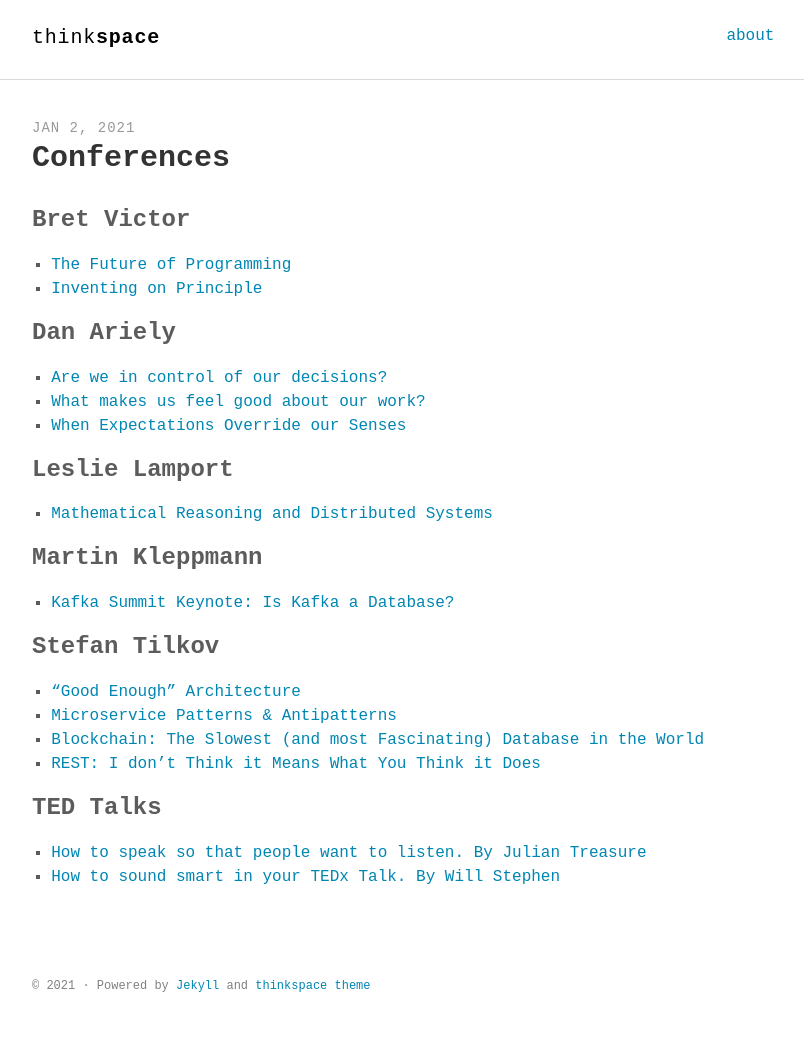
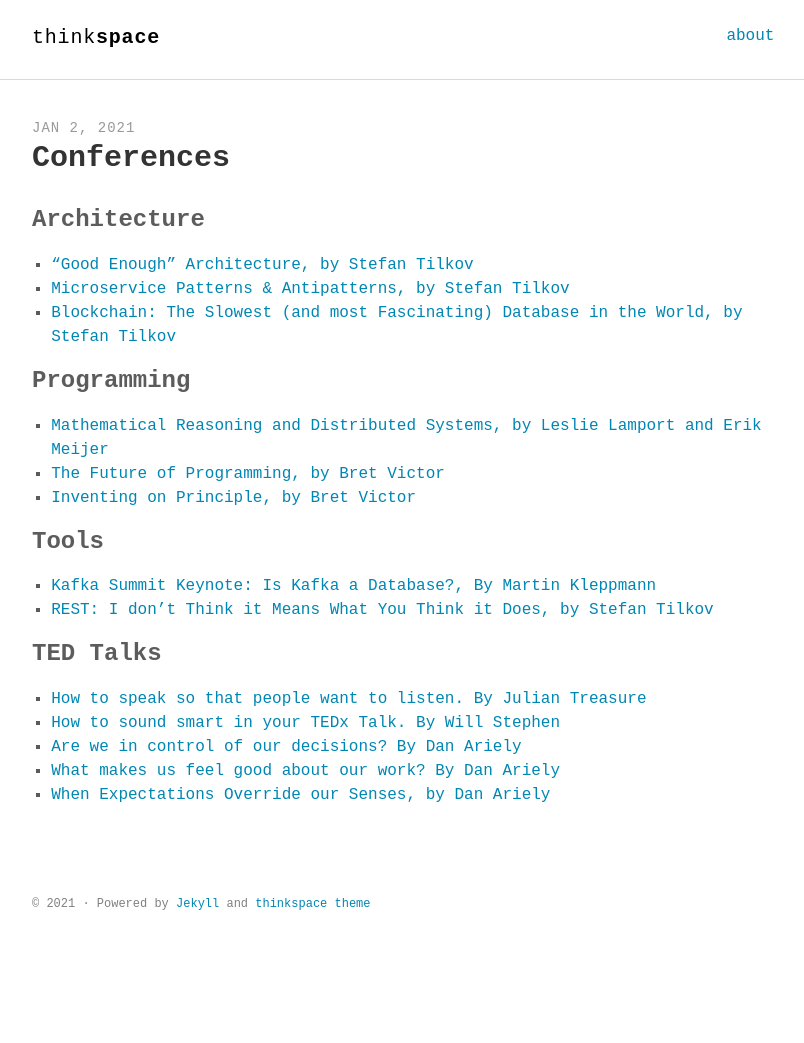
Before and after one commit to km3ll/km3ll.github.io, a Jekyll site: the page built from _posts/2021-01-02-conferences.md, in a window 1280 px wide. Shown: the whole page, without its empty margins (232-1036 px from the left). Built offline with Jekyll 4.4.1, drawn with Linux system fonts in a browser that asks for light colours; some web fonts are replaced; after the commit the page ends 961 px from its top, so only the background shows below that.

Commit message:
Classify posts into categories

```diff
--- a/_posts/2021-01-02-conferences.md
+++ b/_posts/2021-01-02-conferences.md
@@ -6,33 +6,27 @@
 keywords: "reference"
 ---
 
-### Bret Victor
+### Architecture
 
-- [The Future of Programming](https://www.youtube.com/watch?v=8pTEmbeENF4)
-- [Inventing on Principle](https://www.youtube.com/watch?v=PUv66718DII&list=LL&index=7)
+- ["Good Enough" Architecture, by Stefan Tilkov](https://www.youtube.com/watch?v=PzEox3szeRc&list=LL&index=9)
+- [Microservice Patterns & Antipatterns, by Stefan Tilkov](https://www.youtube.com/watch?v=RsyOkifmamI)
+- [Blockchain: The Slowest (and most Fascinating) Database in the World, by Stefan Tilkov](https://www.youtube.com/watch?v=li3rfBAP_fE&list=LL&index=29)
 
-### Dan Ariely
+### Programming
 
-- [Are we in control of our decisions?](https://www.youtube.com/watch?v=9X68dm92HVI)
-- [What makes us feel good about our work?](https://www.youtube.com/watch?v=5aH2Ppjpcho)
-- [When Expectations Override our Senses](https://www.youtube.com/watch?v=JTTBruF21Fk)
+- [Mathematical Reasoning and Distributed Systems, by Leslie Lamport and Erik Meijer](https://channel9.msdn.com/shows/Going+Deep/E2E-Erik-Meijer-and-Leslie-Lamport-Mathematical-Reasoning-and-Distributed-Systems/)
+- [The Future of Programming, by Bret Victor](https://www.youtube.com/watch?v=8pTEmbeENF4)
+- [Inventing on Principle, by Bret Victor](https://www.youtube.com/watch?v=PUv66718DII&list=LL&index=7)
 
-### Leslie Lamport
+### Tools
 
-- [Mathematical Reasoning and Distributed Systems](https://channel9.msdn.com/shows/Going+Deep/E2E-Erik-Meijer-and-Leslie-Lamport-Mathematical-Reasoning-and-Distributed-Systems/)
-
-### Martin Kleppmann
-
-- [Kafka Summit Keynote: Is Kafka a Database?](https://www.youtube.com/watch?v=v2RJQELoM6Y)
-
-### Stefan Tilkov
-
-- ["Good Enough" Architecture](https://www.youtube.com/watch?v=PzEox3szeRc&list=LL&index=9)
-- [Microservice Patterns & Antipatterns](https://www.youtube.com/watch?v=RsyOkifmamI)
-- [Blockchain: The Slowest (and most Fascinating) Database in the World](https://www.youtube.com/watch?v=li3rfBAP_fE&list=LL&index=29)
-- [REST: I don't Think it Means What You Think it Does](https://www.youtube.com/watch?v=pspy1H6A3FM)
+- [Kafka Summit Keynote: Is Kafka a Database?, By Martin Kleppmann](https://www.youtube.com/watch?v=v2RJQELoM6Y)
+- [REST: I don't Think it Means What You Think it Does, by Stefan Tilkov](https://www.youtube.com/watch?v=pspy1H6A3FM)
 
 ### TED Talks
 
 - [How to speak so that people want to listen. By Julian Treasure](https://www.youtube.com/watch?v=eIho2S0ZahI)
 - [How to sound smart in your TEDx Talk. By Will Stephen](https://www.youtube.com/watch?v=8S0FDjFBj8o)
+- [Are we in control of our decisions? By Dan Ariely](https://www.youtube.com/watch?v=9X68dm92HVI)
+- [What makes us feel good about our work? By Dan Ariely](https://www.youtube.com/watch?v=5aH2Ppjpcho)
+- [When Expectations Override our Senses, by Dan Ariely](https://www.youtube.com/watch?v=JTTBruF21Fk)
```
